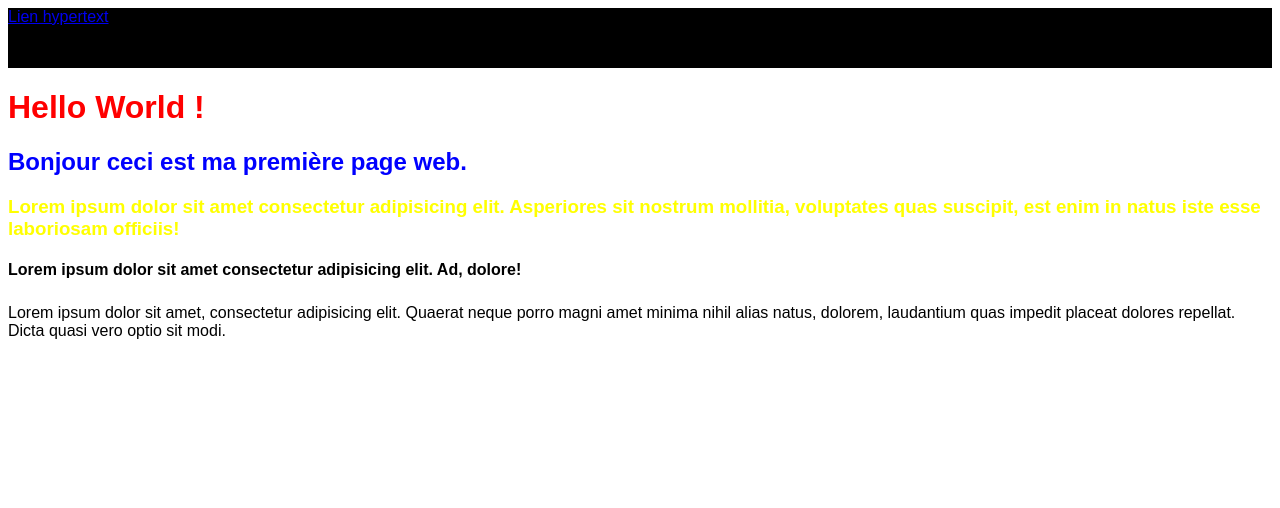
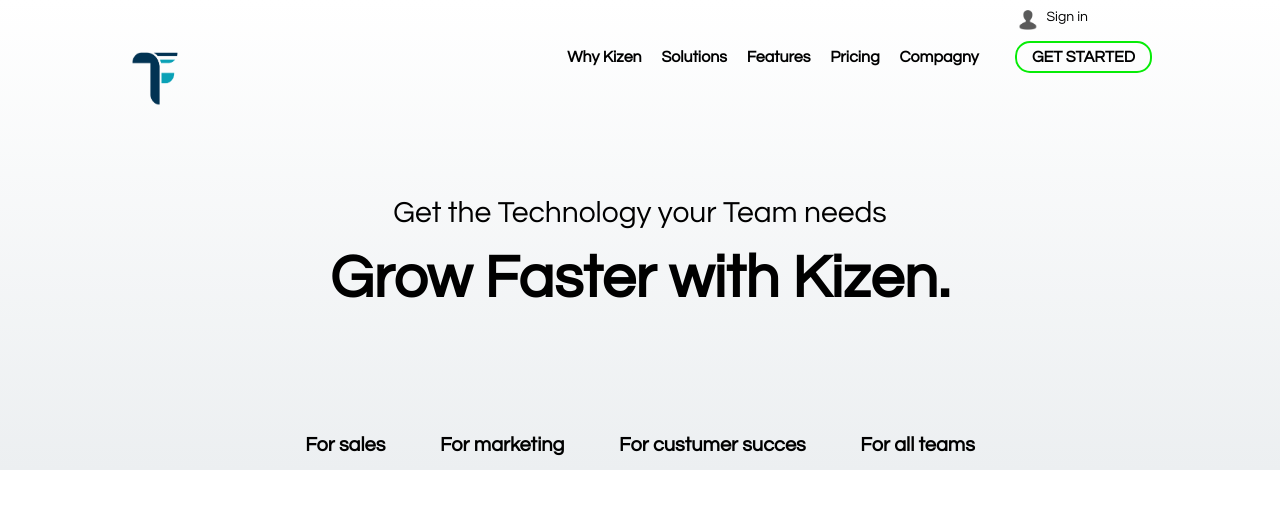
Before and after one commit to JesseIkolo/ProjetEvo, a plain HTML site: page index.html in a window 1280 px wide. Drawn offline with Linux system fonts and the light colour scheme.

Commit message:
Adapter le disign

```diff
--- a/css/styles.css
+++ b/css/styles.css
@@ -1,109 +1,128 @@
-*,*::before,*:after{
-   box-sizing : content-box
-}
-
-body {
-   /* border : 1px solid red; */
-   font-family : sans-serif
-
-}
-
-h2{
-   color: blue
-}
-
-.titre3{
-   color : yellow
-}
-
-#paragraphe{
-}
-[atttr='i']{
-   font-size : 28px
+*{
+   padding: 0;
+   margin: 0;
+   font-family: "Century Gothic";
 }
 
 header{
-   background-color: black;
-   display : block;
+   width: 100%;
+   background-repeat: no-repeat;
+   background-size: 100%;
+   background-position: center center;
+   background: linear-gradient(white, rgba(236, 239, 241));
+}
+
+
+
+header .status{
+   padding: 10px 5%;
+   display: inline-block;
+   text-align: right;
+   width: 80%;
+   position: relative;
+}
+
+header .status .statusImage img{
+   width: 20px;
+   height: 20px;
+   margin-left: -70px;
+   position: absolute;
+}
+
+header .status .statusInfo p{
+   font-size: 14px;
+}
+
+header .menu{
+   padding: 15px 10%;
+   width: 80%;
+   display: inline-block;
+}
+
+header .menu .logo{
+   width: 20%;
+   float: left;
+}
+
+header .menu .logo img{
+   width: 60px;
    height: 60px;
 }
 
-.exemple{
-   margin-bottom: 50px;
+header .menu .liens{
+   margin-left: 20%;
+   width: 80%;
+   list-style: none;
 }
 
-.exemple_text{
-   margin: 20px;
-}
-.parent{
-   margin: 20px;
-   border : 2px solid grey;
-   min-height: 180px;
-   border-radius : 10px;
-   position: relative;
+header .menu .liens .liensUtils{
+   display: inline-block;
+   width: 100%;
+   text-align: right;
 }
 
-
-div.block{
-   width : auto;
-   height : auto;
-   background: black;
-   float: right;
-   margin: 15px;
-   color: bisque;
-   text-align: left;
-   font-family: 'Courier New', Courier, monospace;
-   padding: 10px;
-   border-radius: 8px;
+header .menu .liens .liensUtils a{
+   text-decoration: none;
+   padding: 8px 1%;
+   color: inherit;
+   font-weight: bold;
 }
 
-#parent_marge{
-   /* margin : auto; */
+header .menu .liens .liensUtils a:hover{
+   border-bottom: 2px solid rgb(7, 236, 7);
 }
 
-#parent_marge .block{
-   float: inherit;
-   width: 150px;
-   margin : 30px auto
+header .menu .liens .liensUtils a.lienGetStartet{
+   padding: 6px 15px;
+   border: 2px solid rgb(7, 236, 7);
+   border-radius: 15px;
+   margin-left: 3%;
+   text-transform: uppercase;
 }
 
-#parent_flex{
-   display: flex;
-   justify-content : center;
-   align-items: center;
+header .menu .liens .liensUtils a.lienGetStartet:hover{
+   border: 2px solid;
 }
 
-#parent_flex .block{
-   width: auto;
+header .getTech{
+   margin-top: 60px;
+   padding: 10px 0;
 }
 
-#parent_flex .block{
-   width: auto;
+header .getTech p{
+   font-size: 30px;
+   text-align: center;
 }
 
-div.block span.element{
-   color : red
+header .faster{
+   padding: 10px 0;
 }
 
-div.block span{
-   font-weight: 600;
-   color: honeydew;
-   font-size: 90%;
-   padding-right: 5px;
-   /* display: block; */
+header .faster p{
+   font-size: 60px;
+   font-weight: bold;
+   text-align: center;
 }
 
-#block_un{
-   position: absolute;
-   left : 0;
-   bottom: 0;
+header .onglet{
+   margin-top: 100px;
+   width: 100%;
+   justify-content: space-between;
+   flex-direction: row;
+   text-align: center;
+   padding: 15px 0;
 }
 
-#block_deux{
-   position: fixed;
-   left : 0;
-   bottom: 0;
+header .onglet a{
+   text-decoration: none;
+   color: black;
+   font-size: 20px;
+   padding: 15px 2%;
+   font-weight: bold;
 }
-#block_trois{
-   position: relative;
+
+header .onglet a:hover{
+   border-top-left-radius: 5px;
+   border-top-right-radius: 5px;
+   background-color: white;
 }
--- a/index.html
+++ b/index.html
@@ -1,46 +1,71 @@
 <!DOCTYPE html>
 <html lang="en">
-
 <head>
    <meta charset="UTF-8">
    <meta name="viewport" content="width=device-width, initial-scale=1.0">
    <meta http-equiv="X-UA-Compatible" content="ie=edge">
-   <title>Developpement Web 1</title>
    <link rel="stylesheet" href="css/styles.css">
+   <title>Projet EVO</title>
 </head>
-
 <body>
    <header>
-      <a href="pages/page1.html">
-         Lien hypertext
-      </a>
+      <div class="status">
+         <div class="statusImage">
+            <img src="images/statusSignIn.png" alt="status">
+         </div>
+         <div class="statusInfo">
+            <p>
+               Sign in
+            </p>
+         </div>
+      </div>
+      <div class="menu">
+         <div class="logo">
+            <img src="images/logoKizen.png" alt="logo Kizen">
+         </div>
+         <div class="liens">
+            <dir class="liensUtils">
+               <a href="#">Why Kizen</a>
+               <a href="#">Solutions</a>
+               <a href="#">Features</a>
+               <a href="#">Pricing</a>
+               <a href="#">Compagny</a>
+               <a class="lienGetStartet" href="#">Get started</a>
+            </dir>
+         </div>
+      </div>
+
+      <div class="getTech">
+         <p>
+            Get the Technology your Team needs
+         </p>
+      </div>
+
+      <div class="faster">
+         <p>
+            Grow Faster with Kizen.
+         </p>
+      </div>
+
+      <div class="onglet">
+         <a href="#">For sales</a>
+         <a href="#">For marketing</a>
+         <a href="#">For custumer succes</a>
+         <a href="#">For all teams</a>
+      </div>
    </header>
 
+   <section>
+      <div>
 
+      </div>
+   </section>
 
-   <h1 style="color:red">Hello World !</h1>
-   <h2>
-      Bonjour ceci est ma première page web.
-   </h2>
-   <h3 class="titre3">
-      Lorem ipsum dolor sit amet consectetur adipisicing elit. Asperiores sit nostrum mollitia, voluptates quas
-      suscipit, est enim in natus iste esse laboriosam officiis!
-   </h3>
-   <h4>
-      Lorem ipsum dolor sit amet consectetur adipisicing elit. Ad, dolore!
-   </h4>
-   <h5>
+   <footer>
+         <div>
 
-   </h5>
-   <h6>
-
-   </h6>
-   <p id="paragraphe">
-      Lorem ipsum dolor sit amet, consectetur adipisicing elit. Quaerat neque porro magni amet minima nihil alias natus,
-      dolorem, laudantium quas impedit placeat dolores repellat. Dicta quasi vero optio sit modi.
-   </p>
-
+         </div>
+   </footer>
 
 </body>
-
 </html>
```
Also changed, not shown: images/Kizen.jpg (added), images/logoKizen.png (added), images/statusSignIn.png (added), js/script.js (added).
